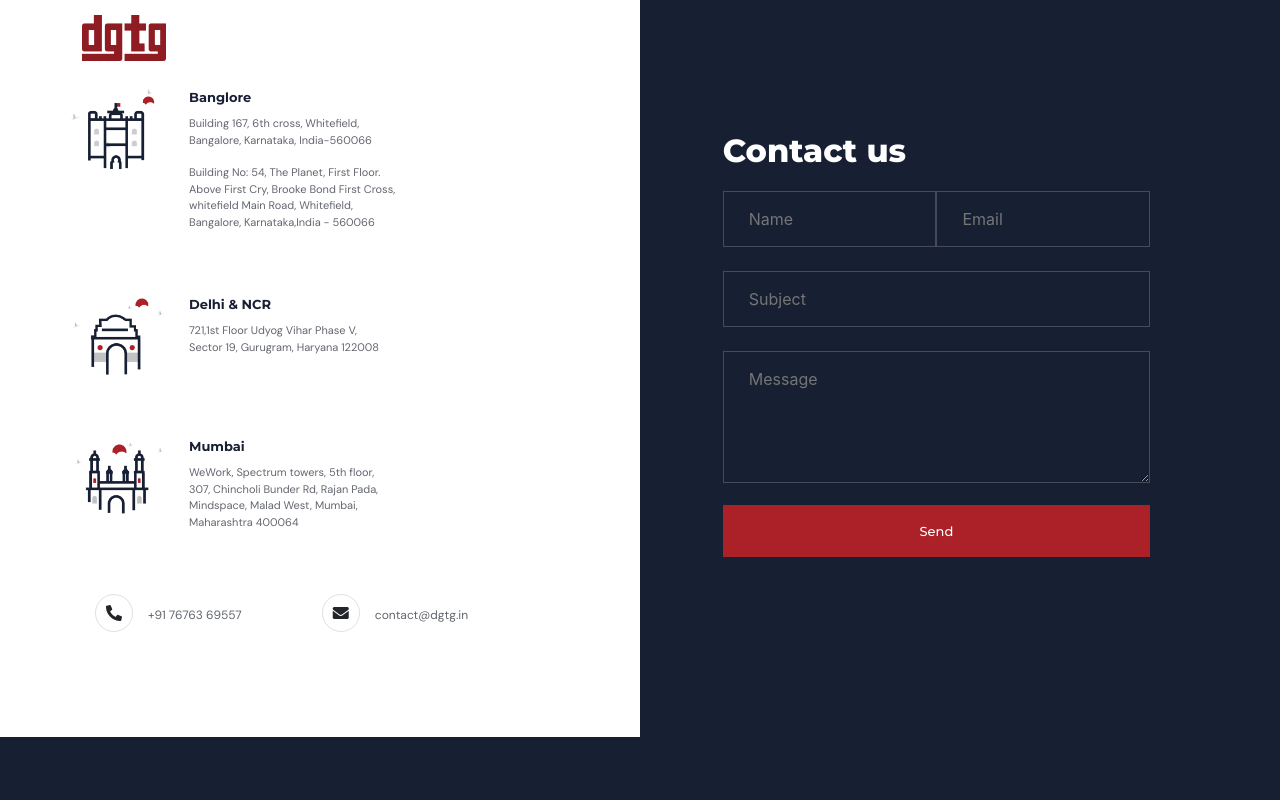
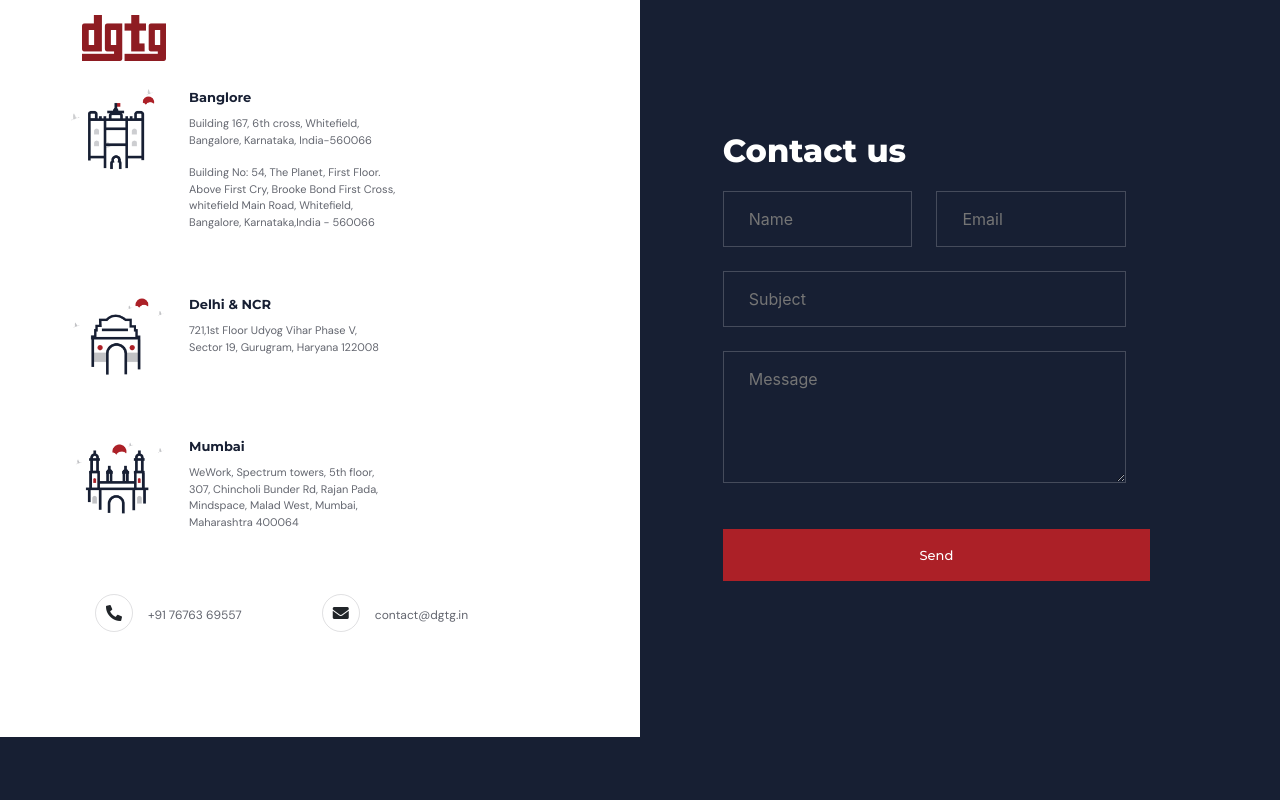
Before and after one commit to mailtoravi437/dgtg, a React (Create React App) app: page /contactus in a window 1280 px wide. Shown: the top 800 px of the page. Built offline with nearby package versions, Linux system fonts and the light colour scheme; some icons are missing.

Commit message:
Contact up page fix

```diff
--- a/src/MyComponents/ContactUs.js
+++ b/src/MyComponents/ContactUs.js
@@ -9,7 +9,7 @@ export default function ContactUs() {
   return (
     <>
       <div className="overlay"></div>
-      <Header showNav={false} isWhite={true} showNav1={true}/>
+      <Header showNav={false} isWhite={true} showNav1={true} />
       <section className='container mt-3'>
         <div className="row">
           <div className="col-sm-12 col-md-6 col-lg-6 mt-md-0 mt-5 order-md-1 order-2">
@@ -17,26 +17,26 @@ export default function ContactUs() {
               <img src="images/career/banglore.png" />
               <div className="place-details">
                 <h5>Banglore</h5>
-                  <p>Building 167, 6th cross, Whitefield,<br/> Bangalore, Karnataka, India-560066</p>
-                  <p>Building No: 54, The Planet, First Floor.<br/>Above First Cry, Brooke Bond First Cross,<br/>whitefield Main Road, Whitefield,<br/> Bangalore, Karnataka,India - 560066</p>
+                <p>Building 167, 6th cross, Whitefield,<br /> Bangalore, Karnataka, India-560066</p>
+                <p>Building No: 54, The Planet, First Floor.<br />Above First Cry, Brooke Bond First Cross,<br />whitefield Main Road, Whitefield,<br /> Bangalore, Karnataka,India - 560066</p>
               </div>
             </div>
             <div className="place mt-5 d-flex">
               <img src="images/career/delhi.png" />
               <div className="place-details">
                 <h5>Delhi &amp; NCR</h5>
-                  <p>721,1st Floor Udyog Vihar Phase V,<br/>Sector 19, Gurugram, Haryana 122008</p>
+                <p>721,1st Floor Udyog Vihar Phase V,<br />Sector 19, Gurugram, Haryana 122008</p>
               </div>
             </div>
             <div className="place mt-5 d-flex">
               <img src="images/career/mumbai.png" />
               <div className="place-details">
                 <h5>Mumbai</h5>
-                  <p>WeWork, Spectrum towers, 5th floor,<br/>307, Chincholi Bunder Rd, Rajan Pada, <br/>Mindspace, Malad West, Mumbai,<br/> Maharashtra 400064</p>
+                <p>WeWork, Spectrum towers, 5th floor,<br />307, Chincholi Bunder Rd, Rajan Pada, <br />Mindspace, Malad West, Mumbai,<br /> Maharashtra 400064</p>
               </div>
             </div>
-              <div className="contact-details d-md-flex d-none mt-5 mb-15" style={{paddingLeft: '25px'}}>
-                <div className="tel d-flex justify-content-center align-items-baseline" style={{paddingRight: '80px'}}>
+            <div className="contact-details d-md-flex d-none mt-5 mb-15" style={{ paddingLeft: '25px' }}>
+              <div className="tel d-flex justify-content-center align-items-baseline" style={{ paddingRight: '80px' }}>
                 <i className="fas fa-phone-alt" /><p>+91 76763 69557</p>
               </div>
               <div className="email d-flex justify-content-center align-items-baseline">
@@ -44,7 +44,7 @@ export default function ContactUs() {
               </div>
             </div>
           </div>
-            <div className="col-sm-12 col-md-6 col-lg-6 order-md-2 order-1" style={{ zIndex: 15, height: '650px'}}>
+          <div className="col-sm-12 col-md-6 col-lg-6 order-md-2 order-1" style={{ zIndex: 15, height: '650px' }}>
             <form action="" className='contact-us--form'>
               <Link to="/"><i className="fal fa-long-arrow-left" style={{ color: '#ffffff' }} /></Link>
               <div className="career">
@@ -52,17 +52,22 @@ export default function ContactUs() {
               </div>
               <div className="message">
                 <div className="message-details mt-3 mb-4">
-                    <div className="message-details_name">
-                        <input type="text" placeholder="Name" />
+                  <div className="row">
+                    <div className="col-md-6 col-sm-12">
+                      <input type="text" placeholder="Name" className="mb-4" />
                     </div>
-                    <div className="message-details_email">
-                        <input type="email" placeholder="Email" />
+                    <div className="col-md-6 col-sm-12">
+                      <input type="email" placeholder="Email" className="mb-4" />
+                    </div>
+                    <div className="col-md-12">
+                      <input type="text" placeholder="Subject" className="mb-4" style={{ width: '100%' }} />
+                    </div>
+                    <div className="col-md-12">
+                      <textarea placeholder="Message" defaultValue={""} />
                     </div>
                   </div>
-                  <div className="message-text">
-                    <input type="text" placeholder="Subject" className="mb-4" style={{width: '100%'}}/>
-                    <textarea placeholder="Message" defaultValue={""} />
                 </div>
+
               </div>
               <div className="send mt-3">
                 Send
```
Lines whose indentation alone changed are shown as unchanged.
